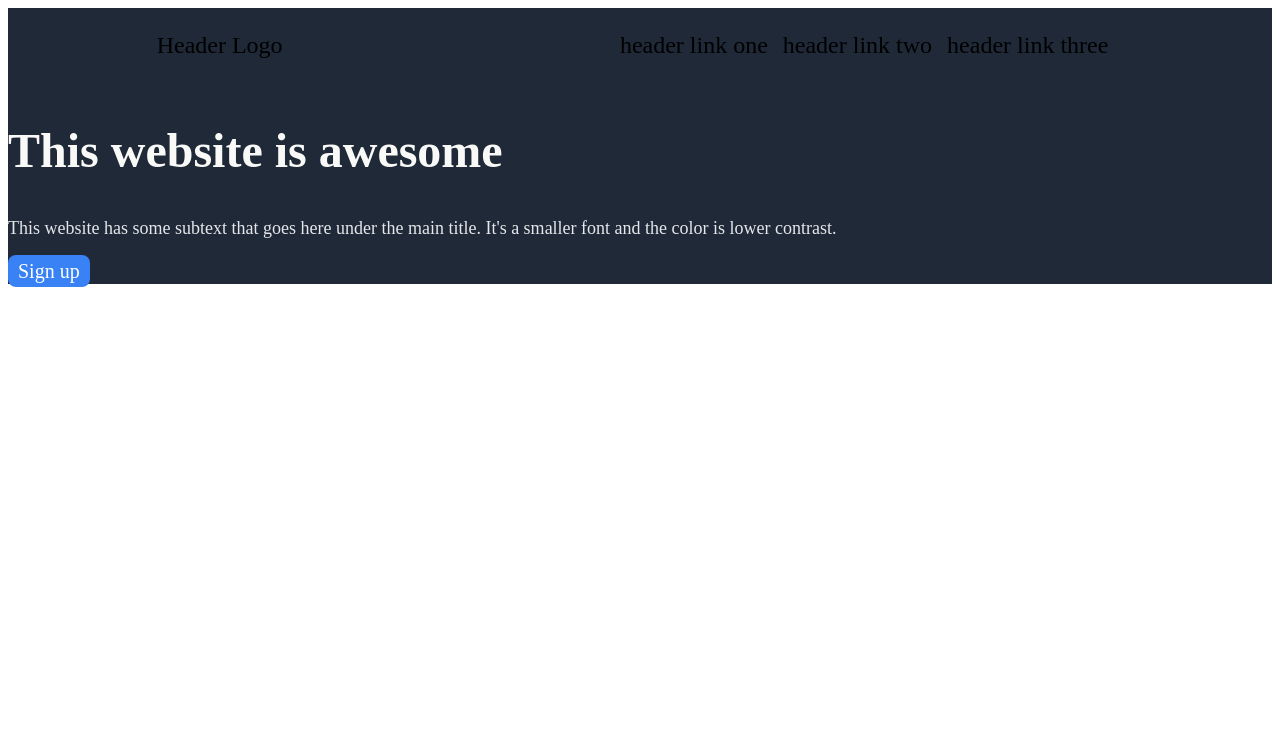
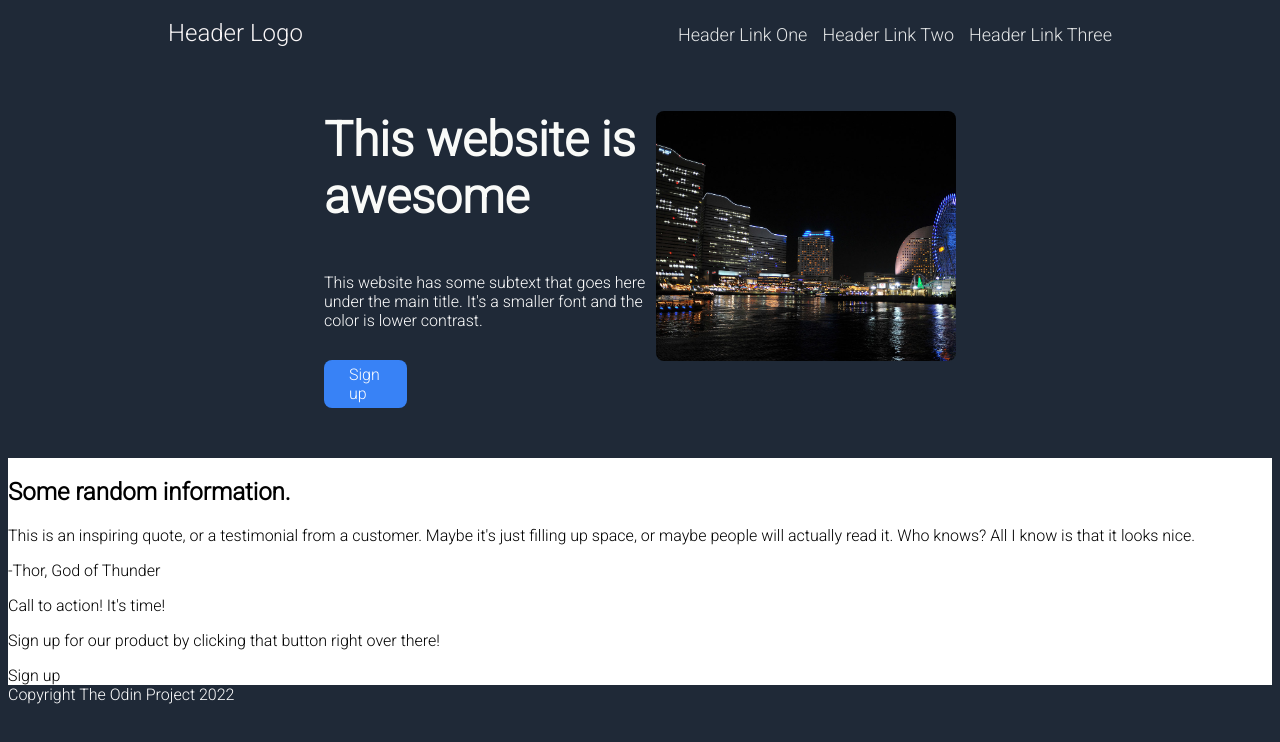
Before and after one commit to knast/landing-page, a plain HTML site: page index.html in a window 1280 px wide. Drawn offline with Linux system fonts and the light colour scheme.

Commit message:
Finish styling header section

```diff
--- a/index.html
+++ b/index.html
@@ -8,25 +8,48 @@
     <link rel="stylesheet" href="style.css">
 </head>
 <body>
-    <header>
-        <div class="navbar">
+    <div class="hero">
+        <header>
             <a class="logo">Header Logo</a>
             <ul>
-                <li>header link one</li>
-                <li>header link two</li>
-                <li>header link three</li>
+                <li>Header Link One</li>
+                <li>Header Link Two</li>
+                <li>Header Link Three</li>
             </ul>
+        </header>
+        <div class="hero-section">
+            <div class="text-side">
+                <h1>This website is awesome</h1>
+                <p>This website has some subtext that goes here under the main title. It's a smaller font and the color is lower contrast.</p>
+                <a class="sign-up">Sign up</a>
+            </div>
+            <img src="yokohama.jpg">
         </div>
-        <div class="hero">
-            <h2>This website is awesome</h2>
-            <p>This website has some subtext that goes here under the main title. It's a smaller font and the color is lower contrast.</p>
-            <a class="sign-up">Sign up</a>
-            <div class="placeholder"></div>
+    </div>
+    <main>
+        <h2>Some random information.</h2>
+        <div class="illustrations">
+            <div class="illustration"></div>
+            <div class="illustration"></div>
+            <div class="illustration"></div>
+            <div class="illustration"></div>
         </div>
-    </header>
-    <main>
-        <div></div>
+        <div class="quote-section">
+            <p>This is an inspiring quote, or a testimonial from a customer. Maybe it's just filling up space, or maybe people will actually read it. Who knows? All I know is that it looks nice.</p>
+            <p><span class="right-bold">-Thor, God of Thunder</span></p>
+        </div>
+        <div>
+            <div class="sign-product">
+                <div class="text">
+                    <p class="bold">Call to action! It's time!</p>
+                    <p>Sign up for our product by clicking that button right over there!</p>
+                </div>
+                <a class="sign-up">Sign up</a>
+            </div>
+        </div>
     </main>
-    <footer></footer>
+    <footer>
+        Copyright The Odin Project 2022
+    </footer>
 </body>
 </html>
--- a/style.css
+++ b/style.css
@@ -1,43 +1,85 @@
+@import url('https://fonts.googleapis.com/css2?family=Roboto:wght@300&display=swap');
 
 
-header {
-    font-size:24px;
+body {
+    display:flex;
+    flex-direction:column;
+    background-color:#1F2937;
+    font-family:'Roboto', sans-serif;
 
-    height:30%;
-    background-color:#1F2937;
+}
+main {
+    background-color:white;
 }
 
-.navbar ul {
+header {
     display:flex;
+    justify-content:space-around;
+    align-items:baseline;
 }
 
-li {
-    list-style-type:none;
-    margin-right:15px;
+header ul {
+    display:flex;
+    list-style:none;
 
 }
 
-.navbar {
-    display:flex;
-    justify-content:space-around;
-    align-items:center;
+header li {
+    margin-left:15px;
+    font-size:18px;
+    color:#E5E7E8;
 }
 
-h2 {
+.text-side h1 {
     font-size:48px;
     font-weight:bold;
     color:#F9FAF8;
+    margin-top:0px;
 }
 
-.hero p {
-    font-size:18px;
-    color:#E5E7EB;
+.text-side .sign-up {
+    background-color:#3882F6;
+    color:white;
+    padding: 5px 25px;
+    border-radius:8px;
+    width:10%;
 }
 
-.sign-up {
-    background-color:#3882F6;
+.text-side p {
+    margin-bottom: 30px;
+}
+
+.text-side {
+    display:flex;
+    flex-direction:column;
+    justify-content:space-between;
+}
+
+.logo {
+    font-size:24px;
+    color:#FAF7F8;
+}
+
+footer {
     color:white;
-    padding:5px 10px;
+}
+
+img {
+    width:300px;
+    height:250px;
+    object-fit:cover;
     border-radius:8px;
-    font-size:20px;
 }
+
+
+.hero-section {
+    display:flex;
+    width:50%;
+    margin:50px auto;
+
+}
+
+.hero {
+    background-color:#1F2937;
+    color:white;
+}
```
Also changed, not shown: yokohama.jpg (added).
